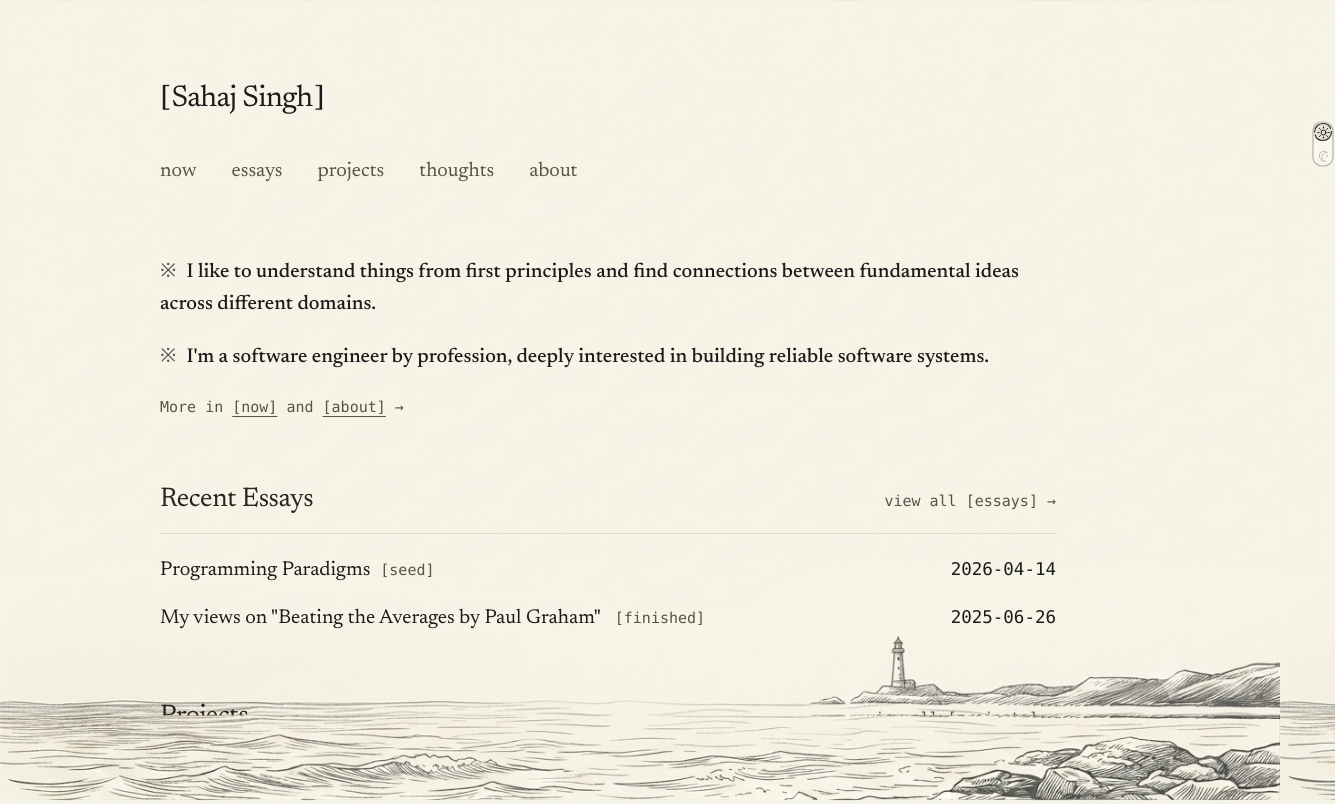
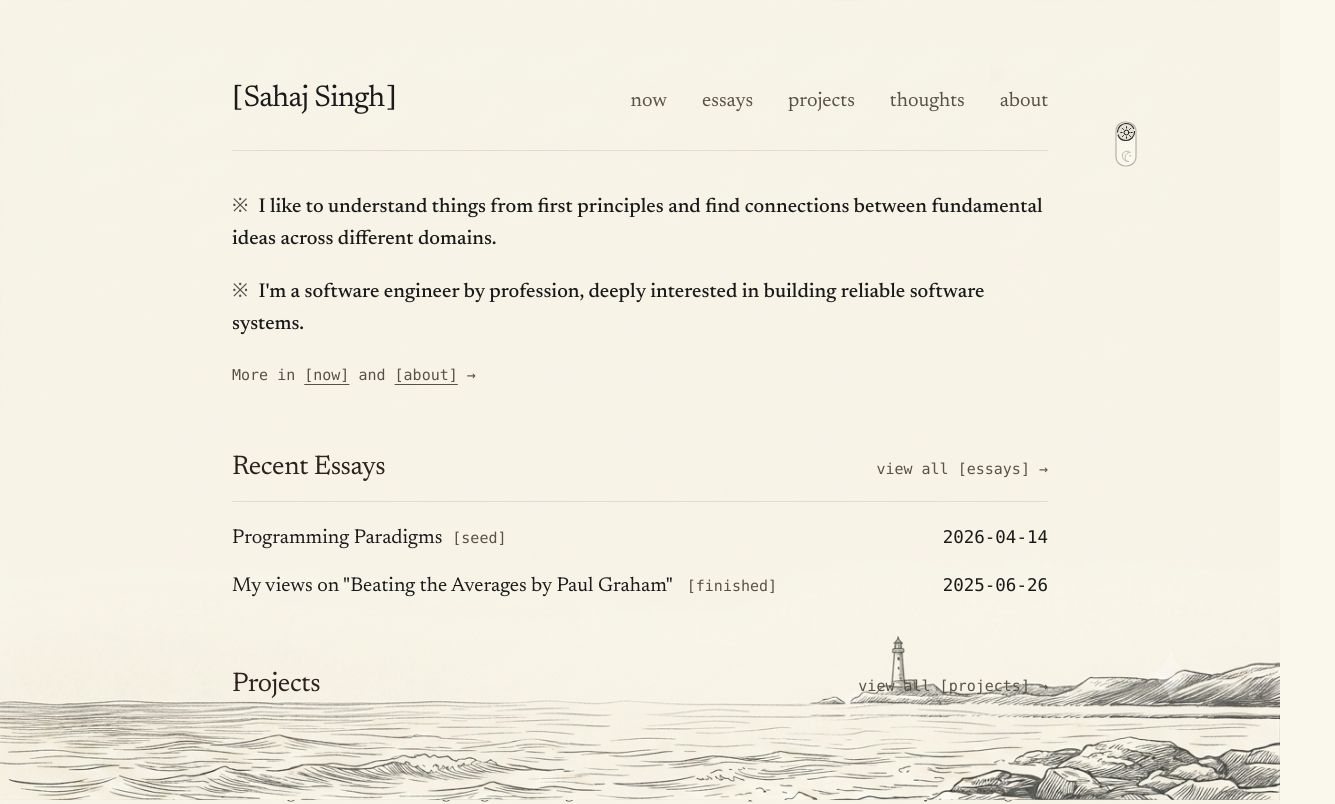
Before and after one commit to sahajdeepsingh651/sahajsingh, a Next.js app: page / in a window 1280 px wide. Shown: the top 804 px of the page, 1335 px wide, since content can reach past the window. Built offline with nearby package versions, Linux system fonts and the light colour scheme.

Commit message:
fix(layout): canonicalize centered content box (max-w-4xl, mx-auto) for perfect cross-device balance

```diff
--- a/src/app/globals.css
+++ b/src/app/globals.css
@@ -32,81 +32,37 @@
         }
     }
 
-    /* Page Canvas Positioning (Centered on Mobile, Left-Anchored on Desktop) */
+    /* Page Canvas Positioning (Canonical Centered Layout across all devices) */
     .page-canvas {
         margin-left: auto !important;
         margin-right: auto !important;
-        transition: margin-left 0.2s ease, max-width 0.2s ease;
+        max-width: var(--content-width, 896px) !important;
+        width: 100%;
+        transition: max-width 0.2s ease;
     }
 
-    @media (min-width: 768px) {
-        [data-page-align="left"] .page-canvas {
-            margin-left: var(--page-left-offset, 120px) !important;
-            margin-right: auto !important;
-            max-width: min(94vw, 1440px) !important;
-        }
-
-        [data-page-align="center"] .page-canvas {
-            margin-left: auto !important;
-            margin-right: auto !important;
-            max-width: min(94vw, 1440px) !important;
-        }
-    }
-
-    /* Header Navigation Distance & Alignment */
+    /* Header Navigation Layout: Balanced Title on Left, Navigation on Right */
     .site-header-nav-row {
         display: flex;
         flex-direction: column;
         gap: 0.75rem;
-        transition: gap 0.2s ease-out;
-    }
-
-    .site-title-container {
-        transition: width 0.2s ease-out;
+        width: 100%;
     }
 
     @media (min-width: 640px) {
         .site-header-nav-row {
             flex-direction: row;
             align-items: baseline;
-            flex-wrap: wrap;
+            justify-content: space-between;
+            gap: 1.5rem;
         }
 
-        /* 1. After-Border Mode (Default): Navigation begins after the border of view all [essays] -> */
-        [data-nav-placement="after-border"] .site-header-nav-row,
-        :not([data-nav-placement]) .site-header-nav-row {
-            justify-content: flex-start;
-            gap: var(--nav-distance, 36px);
-        }
-        [data-nav-placement="after-border"] .site-title-container,
-        :not([data-nav-placement]) .site-title-container {
-            width: var(--content-width, 896px);
-            max-width: 100%;
-            flex-shrink: 0;
-        }
-        [data-nav-placement="after-border"] .site-nav-container,
-        :not([data-nav-placement]) .site-nav-container {
+        .site-title-container {
             flex-shrink: 0;
         }
 
-        /* 2. Inside-Box Mode: Navigation contained inside content box with custom gap from Sahaj Singh */
-        [data-nav-placement="inside-box"] .site-header-nav-row {
-            max-width: var(--content-width, 896px);
-            justify-content: flex-start;
-            gap: var(--nav-distance, 48px);
-        }
-        [data-nav-placement="inside-box"] .site-title-container {
-            width: auto;
-        }
-
-        /* 3. Edge Mode: Navigation ends at the right edge of the content box */
-        [data-nav-placement="edge"] .site-header-nav-row {
-            max-width: var(--content-width, 896px);
-            justify-content: space-between;
-            width: 100%;
-        }
-        [data-nav-placement="edge"] .site-title-container {
-            width: auto;
+        .site-nav-container {
+            flex-shrink: 0;
         }
     }
 
--- a/src/app/layout.tsx
+++ b/src/app/layout.tsx
@@ -37,9 +37,8 @@ export default function RootLayout({
             lang="en"
             suppressHydrationWarning
             className={`${newsreader.variable} ${geistMono.variable} h-full antialiased`}
-            data-page-align="left"
+            data-page-align="center"
             data-entry-align="justified"
-            data-nav-placement="after-border"
         >
             <head>
                 <script
@@ -54,13 +53,13 @@ export default function RootLayout({
                 <HorizonForeground />
                 <GlassFrame>
                     {/* Hand-drawn switch button attached directly to the right border of GlassFrame */}
-                    <div className="absolute right-2 md:-right-[12px] top-0 bottom-0 pointer-events-none z-30">
+                    <div className="absolute right-2 md:-right-10 top-0 bottom-0 pointer-events-none z-30">
                         <div className="sticky top-20 sm:top-24 pointer-events-auto flex items-center justify-center">
                             <ThemeToggle />
                         </div>
                     </div>
 
-                    <header className="pb-6 mb-8 w-full">
+                    <header className="pb-6 mb-8 w-full border-b border-current/10">
                         <div className="site-header-nav-row">
                             <div className="site-title-container shrink-0 flex items-baseline">
                                 <SiteTitle />
@@ -71,7 +70,7 @@ export default function RootLayout({
                         </div>
                     </header>
 
-                    <main className="flex-1 content-box w-full" style={{ maxWidth: "var(--content-width, 896px)" }}>
+                    <main className="flex-1 content-box w-full">
                         {children}
                     </main>
                 </GlassFrame>
--- a/src/components/Glassframe.tsx
+++ b/src/components/Glassframe.tsx
@@ -6,7 +6,7 @@ export default function GlassFrame({
     children: React.ReactNode;
 }) {
     return (
-        <div className="page-canvas relative w-full max-w-6xl mx-auto my-8 px-6 sm:px-8 pt-6 sm:pt-8 pb-28 sm:pb-32 transition-all duration-300 z-10 border-none bg-transparent backdrop-blur-none">
+        <div className="page-canvas relative w-full max-w-4xl mx-auto my-8 px-6 sm:px-8 pt-6 sm:pt-8 pb-28 sm:pb-32 transition-all duration-300 z-10 border-none bg-transparent backdrop-blur-none">
             {children}
         </div>
     );
```
Also changed, not shown: 1 other file (tests, documents, lock files or other folders).
